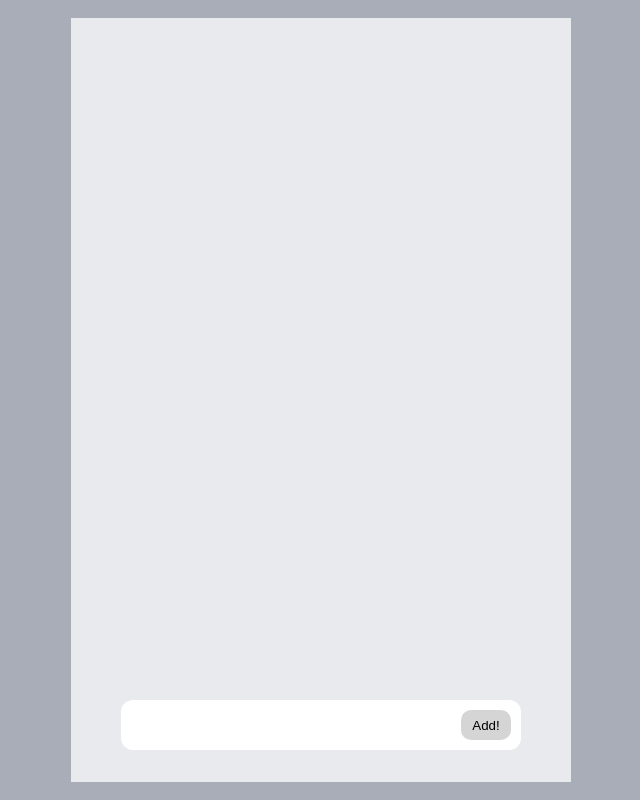
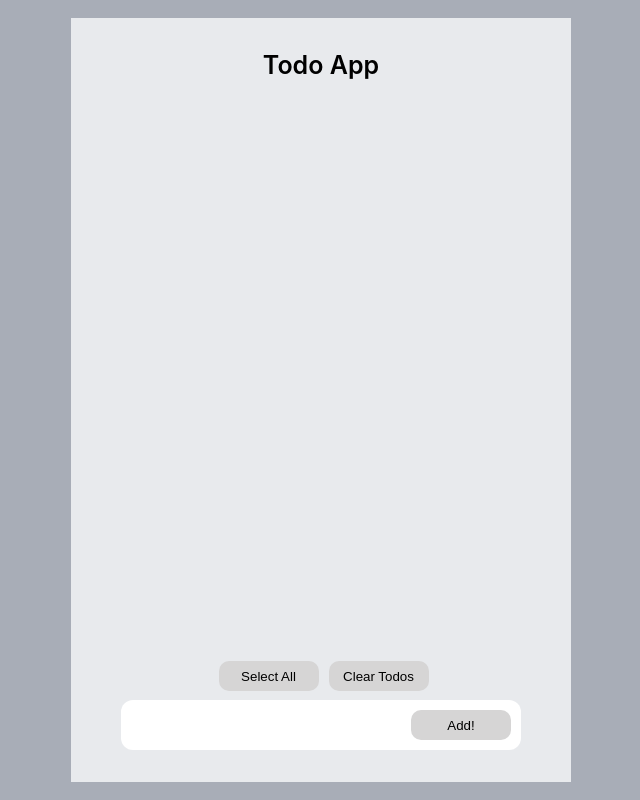
Before and after one commit to minhaejo/redux_todoList, a React (Create React App) app: page / in a window 1280 px wide. Shown: the whole page, without its empty margins (319-959 px from the left). Built offline with nearby package versions, Linux system fonts and the light colour scheme.

Commit message:
fifth commit

```diff
--- a/src/App.css
+++ b/src/App.css
@@ -4,6 +4,15 @@
   background-color: rgb(168, 173, 183);
   display: grid;
   place-items: center;
+
+
+
+}
+.app__container > h1 {
+  font-size: 25px;
+  font-weight: 600;
+  margin-bottom: 7px;
+
 }
 .app__container{
   height: 700px;
@@ -13,6 +22,7 @@
   align-items: center;
   background-color: rgb(232,234,237);
   padding: 32px 0;
+
 }
 .app__todoContainer{
   flex:1;
@@ -20,7 +30,7 @@
   display: flex;
   flex-direction: column;
   align-items: center;
-
-
+  overflow: hidden;
+  overFlow: auto
 
 }
--- a/src/App.js
+++ b/src/App.js
@@ -4,19 +4,23 @@ import './App.css';
 import TodoItem from './components/TodoItem';
 import { useSelector } from 'react-redux';
 import { selectTodoList } from './features/todoSlice';
+import Detail from './components/Detail';
 
 
 
 function App() {
-  const todoList =useSelector(selectTodoList)
+
+  const todoList = useSelector(selectTodoList)
+  console.log(todoList)
   //useSelector은 이미 state를 알고있는 놈임
   return (
     <div className="app">
       <div className='app__container'>
+        <h1>Todo App</h1>
       <div className='app__todoContainer'>
         {todoList.map(item=>(
          <TodoItem
-         name={item.item} // item.item input이고 그걸 name이라는 props로 전달한거임 어디로? TodoItem의 p태그 내부.
+         text={item.text} // item.item input이고 그걸 name이라는 props로 전달한거임 어디로? TodoItem의 p태그 내부.
          done={item.done}
          id={item.id}
          key={item.id}
@@ -24,6 +28,10 @@ function App() {
         ))
         }
         </div>
+        <Detail
+         todoList={todoList}
+
+        />
       <Input/>
       </div>
     </div>
--- /dev/null
+++ b/src/components/Detail.css
@@ -0,0 +1,5 @@
+.button__container{margin-bottom: 9px; margin-left: 15px;}
+button {
+    width: 100px;
+    height: 30px;
+}
--- /dev/null
+++ b/src/components/Detail.js
@@ -0,0 +1,33 @@
+import React from 'react'
+import { useDispatch } from 'react-redux'
+import "./Detail.css"
+import { setSelectAll } from '../features/todoSlice'
+
+function Detail({todoList}) {
+    const dispatch =useDispatch()
+      //app.js 컴포넌트에서 todoList props로 전달해 todoList[0].done을 하면 값을 찾아 낼 수 있었음(true,false)
+      //for each ? map? todoList의 [i]번째만큼 계속 돌려고했으나 i를 찾을 수 없다고 함
+
+
+    const btnCheck = () => {
+
+        todoList.forEach((todo) => {
+            console.log(todo) // <<얘를하면 {text: 'dsa', done: false, id: 1656058314479} 이게 나옴 그렇다면
+            //todo.done 을하면 false,true값에 접근이 가능함
+        dispatch(setSelectAll({
+            done:true
+        }))   //<< 이라인이 action payload로 가는건데 아이템에 대해 접근해서 item.done으로 해야하는데 어캐하는지 모르게따..
+              // app.js에서 해결해야하는걸까? 근데 useSelector로 가져온 state의 값으로 한번더 맵을 돌리려했는데 뭔가 애매해서
+            //손을 못대겠다   내가 구상한 시나리오는 done의 값을 절대값으로 true로 전달해서 전체가 그냥 무조건 체크되게
+        });
+    }
+
+  return (
+    <div className='button__container'>
+    <button onClick={btnCheck} >Select All</button>
+    <button>Clear Todos</button>
+    </div>
+  )
+}
+
+export default Detail
--- a/src/components/Input.js
+++ b/src/components/Input.js
@@ -8,14 +8,18 @@ import { saveTodo } from '../features/todoSlice'
 
 
 const Input = () => {
-    const [input,setInput] = useState("")
+    const [inputValue,setInputValue] = useState("")
     const dispatch = useDispatch() // 디스페치를 사용하겠다 그럼 액션이 있어야 하고 액션이 불리면 리듀서로 보냄 리듀서가
     //스테이트를 바꾸니까 .
     const addTodo = ()=> {
-          setInput("")
+      if (inputValue == "" ) {
+        alert("텍스트를 입력해주세요")
+        return
+      }
+          setInputValue("")
       //리듀서 안에 뭐가필요함>? 당연히 액션이지 그래서 디스패치 안에 리듀서안에 액션 넣은 구조라고 보면 됨)
         dispatch(saveTodo({
-            item:input,
+            text:inputValue,
             done:false,
             id:Date.now()  //saveTodo는 리듀서  13~15라인이 액션임
             //saveTodo리듀서의 내용은 todoSlice에 있는데 기존 배열에 푸쉬헤주는거
@@ -24,7 +28,7 @@ const Input = () => {
   return (
     <div className='input'>
         <form onSubmit={(e)=>e.preventDefault()}>
-        <input type="text" value={input} onChange={e=>setInput(e.target.value)} />
+        <input type="text" value={inputValue} onChange={e=>setInputValue(e.target.value)} />
         <button onClick={addTodo}>Add!</button>
         </form>
     </div>
--- a/src/components/TodoItem.js
+++ b/src/components/TodoItem.js
@@ -6,10 +6,13 @@ import Checkbox from "@material-ui/core/Checkbox"
 import { setCheck } from '../features/todoSlice'
 import { useDispatch } from 'react-redux'
 import {setDelete} from "../features/todoSlice"
-import { store } from '../app/store'
 
-function TodoItem({name,done,id}) {
+
+function TodoItem(item) {
   const dispatch = useDispatch()
+  const {text,done,id} = item
+  console.log(text,done,id) //ex >> sad false 1656139328201 이런식으로 객체구조의 데이터를 키값으로 벨류를 뽑아옴
+
   // store
   // state << reducer << dispatch <<action
   const handleCheck = () => {
@@ -23,8 +26,8 @@ function TodoItem({name,done,id}) {
       onChange={handleCheck}
       //aria-checked속성은 요소가 선택되었는지( true), 선택되지 않았는지( false), 또는 확인된 상태가 미정( )인지 여부를 나타냄
       />
-     <p className={done? "todoItem--done" : "" }>{name}</p>
-     <button onClick={()=>dispatch(setDelete(id))}>❌</button>
+     <p className={done? "todoItem--done" : "" }>{text}</p>
+     <button onClick={()=>dispatch(setDelete(item))}>❌</button>
     </div>
   )
 }
--- a/src/features/todoSlice.js
+++ b/src/features/todoSlice.js
@@ -36,17 +36,23 @@ const todoSlice = createSlice({
        //왜 이따위로 동작함? 실패코드 1  왜자꾸 done이 undifiend로 뜨거나 트루여도
        // store에 state의 done은 바뀔 생각을 안하나
        setDelete:(state,action)=>{
-         console.log(state.done)
-         if (state.done === undefined) {
-          state.done = true
-          if (state.done === true) {
-          const newState = state.todoList.filter(item => item.id !== action.payload)
-          state.todoList = newState
-          }
+
+         const item = action.payload
+         console.log(item)
+         if (item.done) {
+           const newState = state.todoList.filter(todo => todo.id !== item.id)
+          state.todoList = newState;
          }else{
            alert("체크되지 않은 항목은 삭제 할 수 없습니다.")
          }
-       }
+       } ,
+         setSelectAll:(state,action) => {
+              console.log(action.payload) // 콘솔을 찍어보니 payload는 객체라는 사실을 앎 그러니까 배열을 전달하면
+                                    //객체안에 배열인 구조로 {todoList:[이런 형식이라는 말임]}
+                                    //내가 하고싶은건 배열에서의 foreach를 돌려 item들을 순회하면서 done을 true로 하고싶음
+                                    //계속 시간 쓰니까 뭔가 꼬이는 느낌임
+
+         }
         }
     });
 
@@ -83,7 +89,7 @@ const todoSlice = createSlice({
       //    }
       //  }
 
-  export const {saveTodo,setCheck,setDelete} = todoSlice.actions
+  export const {saveTodo,setCheck,setDelete,setSelectAll} = todoSlice.actions
 
   export const selectTodoList = state => state.todos.todoList // 이 줄 해석 안됨
 
```
Also changed, not shown: src/app/store.js (line endings or trailing spaces).
